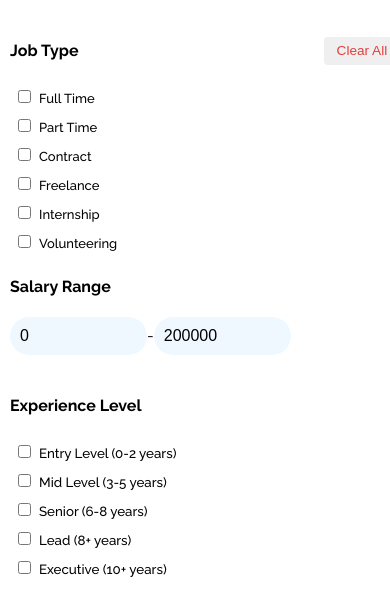
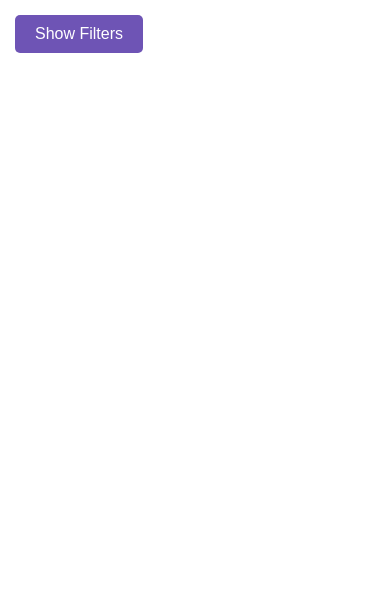
Before and after one commit to BiancaMRV/jobfinder, a React (Vite) app in the folder client/: page /FiltersInterface in a window 390 px wide. Shown: the top 616 px of the page. Built offline with nearby package versions, Linux system fonts and the light colour scheme.

Commit message:
changes in filter interface, adapting for mobile

```diff
--- a/client/package.json
+++ b/client/package.json
@@ -4,7 +4,7 @@
   "version": "0.0.0",
   "type": "module",
   "scripts": {
-    "dev": "vite",
+    "dev": "vite --host",
     "build": "tsc -b && vite build",
     "lint": "eslint .",
     "preview": "vite preview"
--- a/client/src/components/jobs/FiltersInterface/FiltersInterface.module.css
+++ b/client/src/components/jobs/FiltersInterface/FiltersInterface.module.css
@@ -1,65 +1,39 @@
-.filtersinterfacecontainer {
+.mobileFilterButton {
+  background-color: var(--color-accent);
+  color: white;
+  padding: 10px 20px;
+  border: none;
+  border-radius: 5px;
+  cursor: pointer;
+  font-size: 16px;
+  margin-bottom: 15px;
+}
+
+.mobileFilterButton:hover {
+  background-color: var(--color-accent);
+}
+
+.filtersContainer {
   display: flex;
   flex-direction: column;
-  justify-content: center;
-  width: 20%;
-
-  padding: 20px;
-  border-radius: 8px;
+  width: 100%;
 }
 
-.filterGroup {
-  width: 100%;
-  margin-bottom: 20px;
-  display: flex;
-  flex-direction: column;
-}
-.jobfilterheader {
-  align-items: center;
-  display: flex;
-  justify-content: space-between;
-  margin-bottom: 10px; /* Optional: space between header and filter options */
+.filtersContainer.hide {
+  display: none;
 }
 
-.clearAllButton {
-  color: #e53e3e;
+.filtersContainer.show {
   display: flex;
-  border: none;
-  border-radius: 4px;
-  cursor: pointer;
-  transition: background-color 0.3s;
 }
 
-.clearAllButton:hover {
-  background-color: #c53030;
-}
-
-/* Media query para telas menores, como tablets e mobile */
 @media (max-width: 768px) {
-  .filtersinterfacecontainer {
-    width: 100%; /* Ocupar a largura total em telas pequenas */
-    margin-top: 10px;
-    padding: 15px;
-    align-items: stretch; /* Deixar os elementos se alinharam com a largura da tela */
+  .mobileFilterButton {
+    display: block;
   }
 
-  .clearAllButton {
-    padding: 6px 12px; /* Reduzir o tamanho do botão em telas menores */
+  .filtersinterfacecontainer {
+    width: 100%;
+    padding: 15px;
   }
 }
-
-/* Media query para telas tipo mobile */
-@media (max-width: 480px) {
-  .filtersinterfacecontainer {
-    padding: 10px; /* Reduzir o padding em telas pequenas */
-  }
-
-  .clearAllButton {
-    width: 100%; /* Fazer o botão ocupar toda a largura do container */
-    text-align: center;
-  }
-
-  .clearAllContainer {
-    justify-content: center; /* Centralizar o botão em telas muito pequenas */
-  }
-}
--- a/client/src/components/jobs/FiltersInterface/FiltersInterface.tsx
+++ b/client/src/components/jobs/FiltersInterface/FiltersInterface.tsx
@@ -4,13 +4,16 @@ import { SalaryRange } from "../SalaryRange/SalaryRange";
 import { ExperienceLevelFilter } from "../ExperienceLevel/ExperienceLevelFilter";
 import { useState } from "react";
 import { Filter, FilterName } from "../types";
-// o pai controla os estados dos filhos, neste caso o pai é o FiltersInterface
+
 export const FiltersInterface: React.FC = () => {
   const [filters, setFilters] = useState<Filter>({
     salaryRange: [0, 200000],
     experienceLevels: [],
     jobTypes: [],
   });
+
+  // Estado para controlar a visibilidade dos filtros no mobile
+  const [showFilters, setShowFilters] = useState(false);
 
   const handleFilterChange = (filterName: FilterName, value: any) => {
     setFilters((prev) => ({
@@ -31,6 +34,21 @@ export const FiltersInterface: React.FC = () => {
 
   return (
     <section className={styles.filtersinterfacecontainer}>
+      {/* Botão para alternar os filtros no mobile */}
+      <button
+        className={styles.mobileFilterButton}
+        onClick={() => setShowFilters(!showFilters)} // Inverte o estado 'showFilters'
+      >
+        {showFilters ? "Hide Filters" : "Show Filters"}{" "}
+        {/* Alterna o texto do botão */}
+      </button>
+
+      {/* Mostrar filtros apenas quando o estado 'showFilters' for verdadeiro no mobile */}
+      <div
+        className={`${styles.filtersContainer} ${
+          showFilters ? styles.show : styles.hide // Adiciona a classe 'show' ou 'hide' dependendo do estado 'showFilters'
+        }`}
+      >
         <div className={styles.jobfilterandbuttoncontainer}>
           <JobFilter
             filters={filters}
@@ -47,6 +65,7 @@ export const FiltersInterface: React.FC = () => {
             onFilterChange={handleFilterChange}
           />
         </div>
+      </div>
     </section>
   );
 };
--- a/client/src/components/jobs/HomePage/HomePage.module.css
+++ b/client/src/components/jobs/HomePage/HomePage.module.css
@@ -22,3 +22,8 @@
   max-width: calc(33.333% - 20px); /* Garante responsividade */
   box-sizing: border-box; /* Inclui bordas e padding no cálculo de tamanho */
 }
+
+.recommendedjobsandfiltersinterfacecontainer {
+  display: flex;
+  gap: 20px; /* Espaçamento entre os cards e os filtros */
+}
--- a/client/src/components/jobs/HomePage/HomePage.tsx
+++ b/client/src/components/jobs/HomePage/HomePage.tsx
@@ -2,40 +2,18 @@ import styles from "./HomePage.module.css";
 import Header from "../../layout/Header/Header";
 import RecommendedJobs from "../RecommendedJobs/RecommendedJobs";
 import { FiltersInterface } from "../FiltersInterface/FiltersInterface";
-import { useState, useEffect } from "react";
 import JobCard from "../JobCard/JobCards";
 
 export default function HomePage() {
-  const [joboffers, setjoboffers] = useState([]);
-
-  const fetchdata = async () => {
-    try {
-      const response = await fetch("http://localhost:5000/jobs/filter");
-
-      if (!response.ok) {
-        throw new Error(`Erro na requisição: ${response.status}`);
-      }
-
-      const data = await response.json();
-      setjoboffers(data);
-    } catch (error) {
-      console.log("Erro ao buscar dados:", error);
-    }
-  };
-
-  useEffect(() => {
-    fetchdata();
-  }, []);
-
   return (
     <section className={styles.homepagecontainer}>
       <div className={styles.headercontainer}>
         <Header></Header>
       </div>
-      <div className={styles.recommendedjobscontainer}>
+      <div className={styles.recommendedjobsandfiltersinterfacecontainer}>
         <RecommendedJobs></RecommendedJobs>
       </div>
-      <div className={styles.maincontent}>
+      <div className={styles.jobcardscontainer}>
         <FiltersInterface />
         <JobCard />
       </div>
--- a/client/src/components/jobs/JobCard/JobCards.module.css
+++ b/client/src/components/jobs/JobCard/JobCards.module.css
@@ -128,3 +128,9 @@
   border-radius: 50%;
   object-fit: cover;
 }
+
+.salary {
+  display: flex;
+  align-items: center;
+  gap: 5px;
+}
--- a/client/src/components/jobs/JobCard/JobCards.tsx
+++ b/client/src/components/jobs/JobCard/JobCards.tsx
@@ -16,7 +16,7 @@ export default function JobCards() {
 
   const fetchdata = async (filters: any) => {
     try {
-      let baseUrl = "http://localhost:3000/jobs/filter";
+      let baseUrl = "http://192.168.1.74:3000/jobs/filter";
 
       //verificar se começa com ? ou &
       if (filters.jobTypes) baseUrl += `?jobType=${filters.jobTypes.join(",")}`;
```
Lines whose indentation alone changed are shown as unchanged.
